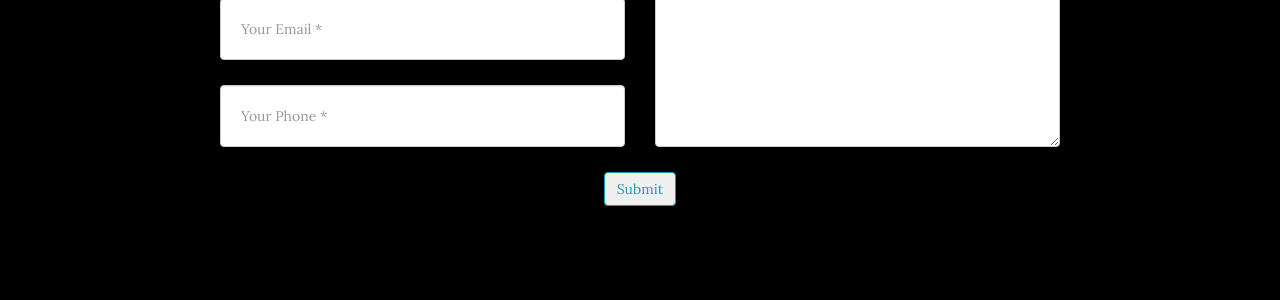
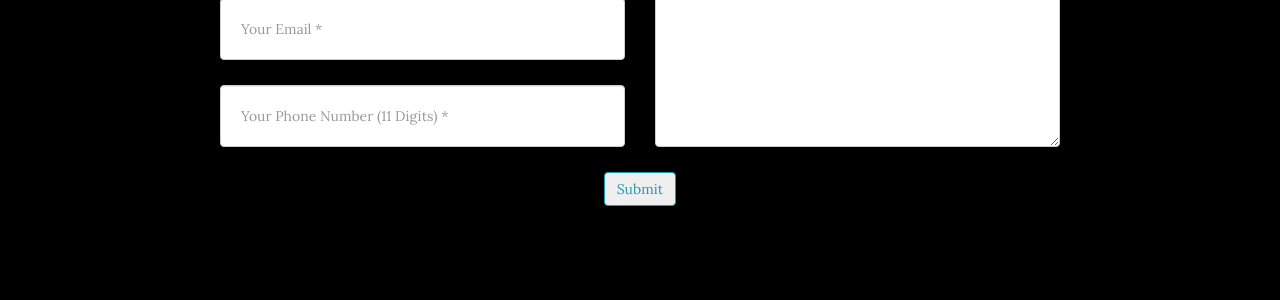
Before and after one commit to AnvarTurobov/AnvarTurobov.github.io, a Jekyll site: the page built from index.html, in a window 1280 px wide and 900 px high, scrolled down 2610 px. Shown: the part 395-695 px from the top of the window. Built offline with Jekyll 4.4.1, drawn with Linux system fonts in a browser that asks for light colours.

Commit message:
added validation for contact form

```diff
--- a/_includes/contact2.html
+++ b/_includes/contact2.html
@@ -8,25 +8,25 @@
         </div>
         <div class="row">
             <div class="col-lg-12">
-                <form action="//formspree.io/anvar.turobov@gmail.com" method="POST" name="sentMessage" id="contactForm" novalidate>
+                <form action="//formspree.io/anvar.turobov@gmail.com" method="POST" name="sentMessage" id="contactForm" validate>
                     <div class="row">
                         <div class="col-md-6">
                             <div class="form-group">
-                                <input type="text" name="name" class="form-control" placeholder="Your Name *" id="name" required data-validation-required-message="Please enter your name.">
+                                <input type="text" required name="name" class="form-control" placeholder="Your Name *" id="name" required data-validation-required-message="Please enter your name.">
                                 <p class="help-block text-danger"></p>
                             </div>
                             <div class="form-group">
-                                <input type="email" name="_replyto" class="form-control" placeholder="Your Email *" id="email" required data-validation-required-message="Please enter your email address.">
+                                <input type="email" required name="_replyto" class="form-control" placeholder="Your Email *" id="email" required data-validation-required-message="Please enter your email address.">
                                 <p class="help-block text-danger"></p>
                             </div>
                             <div class="form-group">
-                                <input type="tel" name="tel" class="form-control" placeholder="Your Phone *" id="phone" required data-validation-required-message="Please enter your phone number.">
+                                <input type="tel" pattern="[0-9]{11}" name="tel" class="form-control" placeholder="Your Phone Number (11 Digits) *" id="phone" required data-validation-required-message="Please enter your phone number. (without country code)">
                                 <p class="help-block text-danger"></p>
                             </div>
                         </div>
                         <div class="col-md-6">
                             <div class="form-group">
-                                <textarea class="form-control" name="message" placeholder="Your Message *" id="message" required data-validation-required-message="Please enter a message."></textarea>
+                                <textarea class="form-control" required name="message" placeholder="Your Message *" id="message" required data-validation-required-message="Please enter a message."></textarea>
                                 <p class="help-block text-danger"></p>
                             </div>
                         </div>
```
Also changed, not shown: 2 other files.
